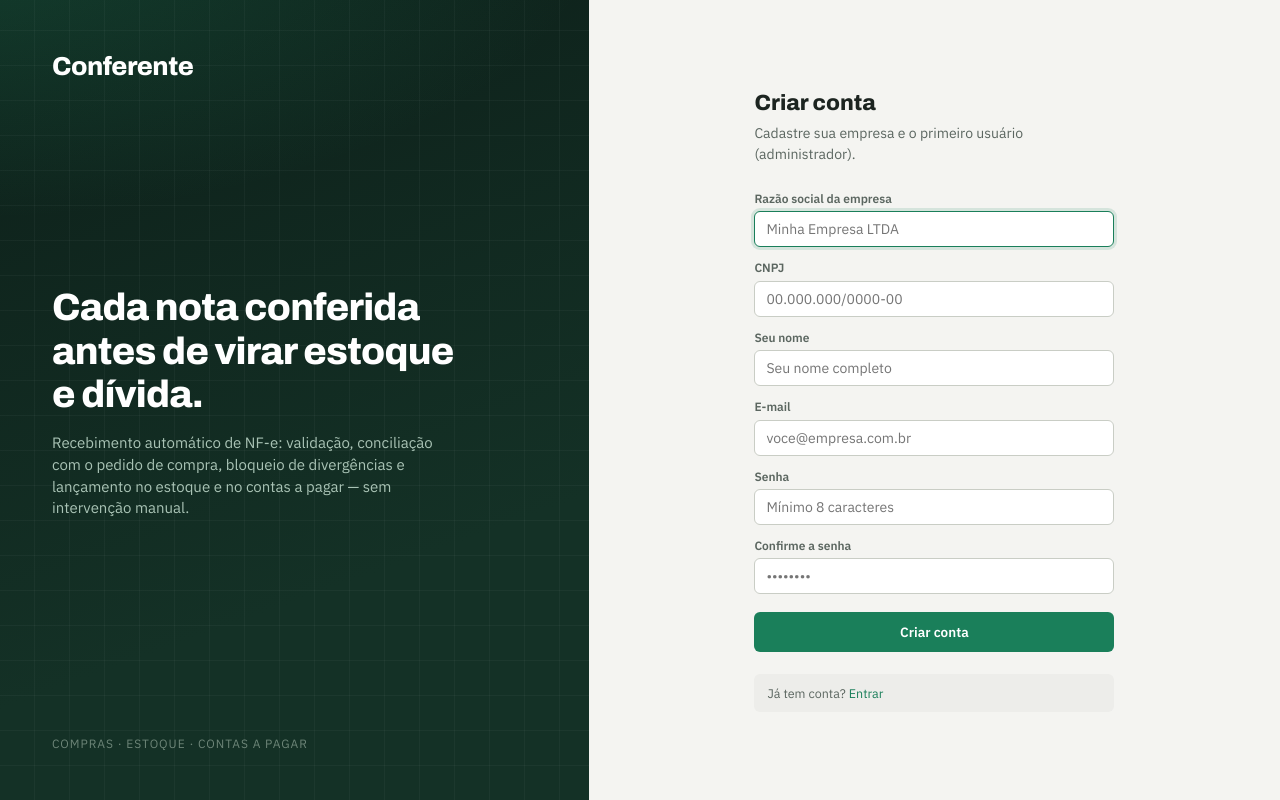
After one commit to PedroNewDev/conferente, a FastAPI app: template app/templates/cadastro.html in a window 1280 px wide. The commit adds this page. Run offline with FastAPI, Linux system fonts and the light colour scheme; the template is opened without the code that fills it, so the values that code supplies are empty.

Commit message:
feat: permite usuario criar propria conta (cadastro de empresa + admin)
Adiciona rota /cadastro para criar empresa e primeiro usuario (admin),
eliminando dependencia do unico login seed. Valida CNPJ, senha minima
e e-mail unico; loga automaticamente apos criar a conta.

```diff
--- /dev/null
+++ b/app/templates/cadastro.html
@@ -0,0 +1,66 @@
+<!DOCTYPE html>
+<html lang="pt-BR">
+<head>
+  <meta charset="utf-8">
+  <meta name="viewport" content="width=device-width, initial-scale=1">
+  <title>Criar conta · Conferente</title>
+  <link rel="stylesheet" href="/static/estilo.css">
+</head>
+<body>
+<div class="pagina-login">
+  <section class="painel-marca">
+    <div class="logotipo">Conferente</div>
+    <div>
+      <h2>Cada nota conferida antes de virar estoque e dívida.</h2>
+      <p>Recebimento automático de NF-e: validação, conciliação com o pedido
+      de compra, bloqueio de divergências e lançamento no estoque e no
+      contas a pagar — sem intervenção manual.</p>
+    </div>
+    <div class="selo-rodape">Compras · Estoque · Contas a pagar</div>
+  </section>
+
+  <section class="painel-formulario">
+    <div class="caixa-login">
+      <h1>Criar conta</h1>
+      <div class="sub">Cadastre sua empresa e o primeiro usuário (administrador).</div>
+
+      {% if erro %}<div class="aviso erro">{{ erro }}</div>{% endif %}
+
+      <form method="post" action="/cadastro">
+        <input type="hidden" name="csrf_token" value="{{ csrf_token(request) }}">
+        <label class="campo">
+          <span>Razão social da empresa</span>
+          <input type="text" name="empresa_nome" required autofocus
+                 placeholder="Minha Empresa LTDA">
+        </label>
+        <label class="campo">
+          <span>CNPJ</span>
+          <input type="text" name="cnpj" required placeholder="00.000.000/0000-00">
+        </label>
+        <label class="campo">
+          <span>Seu nome</span>
+          <input type="text" name="nome" required placeholder="Seu nome completo">
+        </label>
+        <label class="campo">
+          <span>E-mail</span>
+          <input type="email" name="email" required placeholder="voce@empresa.com.br">
+        </label>
+        <label class="campo">
+          <span>Senha</span>
+          <input type="password" name="senha" required minlength="8" placeholder="Mínimo 8 caracteres">
+        </label>
+        <label class="campo">
+          <span>Confirme a senha</span>
+          <input type="password" name="confirma_senha" required minlength="8" placeholder="••••••••">
+        </label>
+        <button class="botao" type="submit">Criar conta</button>
+      </form>
+
+      <div class="dica-login">
+        Já tem conta? <a href="/login">Entrar</a>
+      </div>
+    </div>
+  </section>
+</div>
+</body>
+</html>
--- a/app/templates/login.html
+++ b/app/templates/login.html
@@ -39,6 +39,10 @@
         <button class="botao" type="submit">Entrar no sistema</button>
       </form>
 
+      <div class="dica-login">
+        Ainda não tem conta? <a href="/cadastro">Criar conta</a>
+      </div>
+
       {% if acesso_livre %}
       <div class="aviso ok" style="margin-top:18px">
         Nesta demonstração o login é dispensado —
```
Also changed, not shown: app/routers/auth.py (+56 -3 lines).
